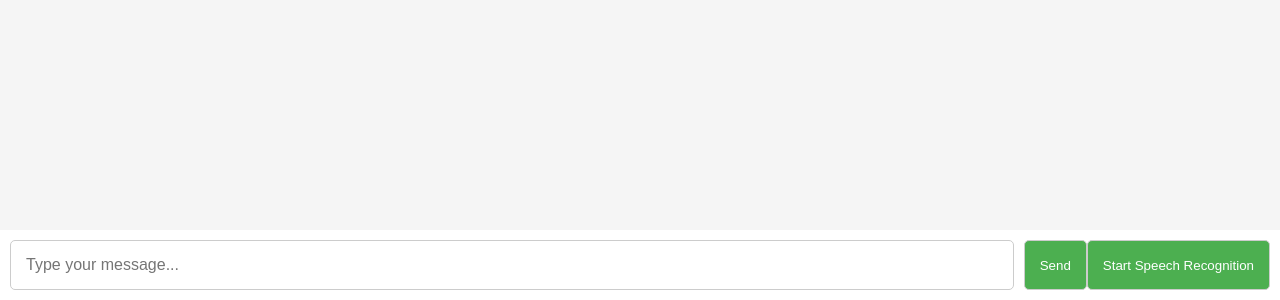
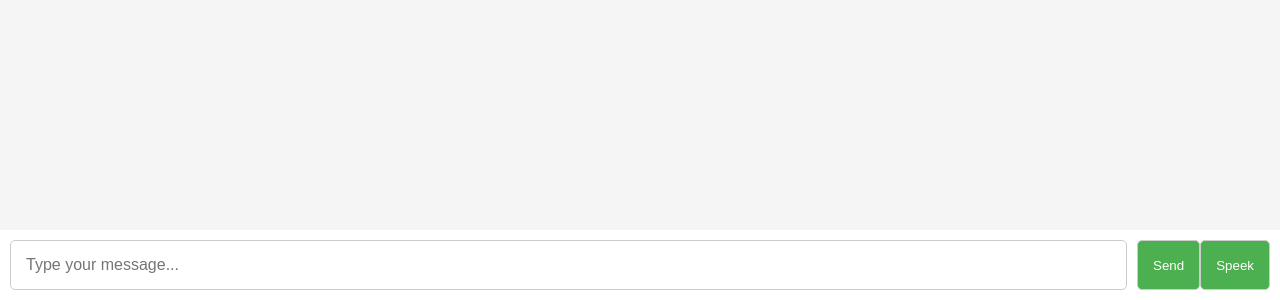
Before and after one commit to soumytiwari/Quantumbot-backend_, a website: page public/index.html in a window 1280 px wide. Shown: the part 500-800 px from the top of the page. Drawn offline with Linux system fonts and the light colour scheme.

Commit message:
Update index.html

```diff
--- a/public/index.html
+++ b/public/index.html
@@ -5,7 +5,7 @@
 <head>
     <meta charset="UTF-8">
     <meta name="viewport" content="width=device-width, initial-scale=1.0">
-    <title>Simple Chatbot</title>
+    <title>Rex</title>
     <link rel="stylesheet" href="styles.css">
 </head>
 <body>
@@ -17,7 +17,7 @@
         <div class="user-input">
             <input type="text" id="userMessage" placeholder="Type your message...">
             <button onclick="sendMessage()">Send</button>
-            <button id="startSpeechRecognition">Start Speech Recognition</button>
+            <button id="startSpeechRecognition"> Speek </button>
         </div>
     </div>
 
```
